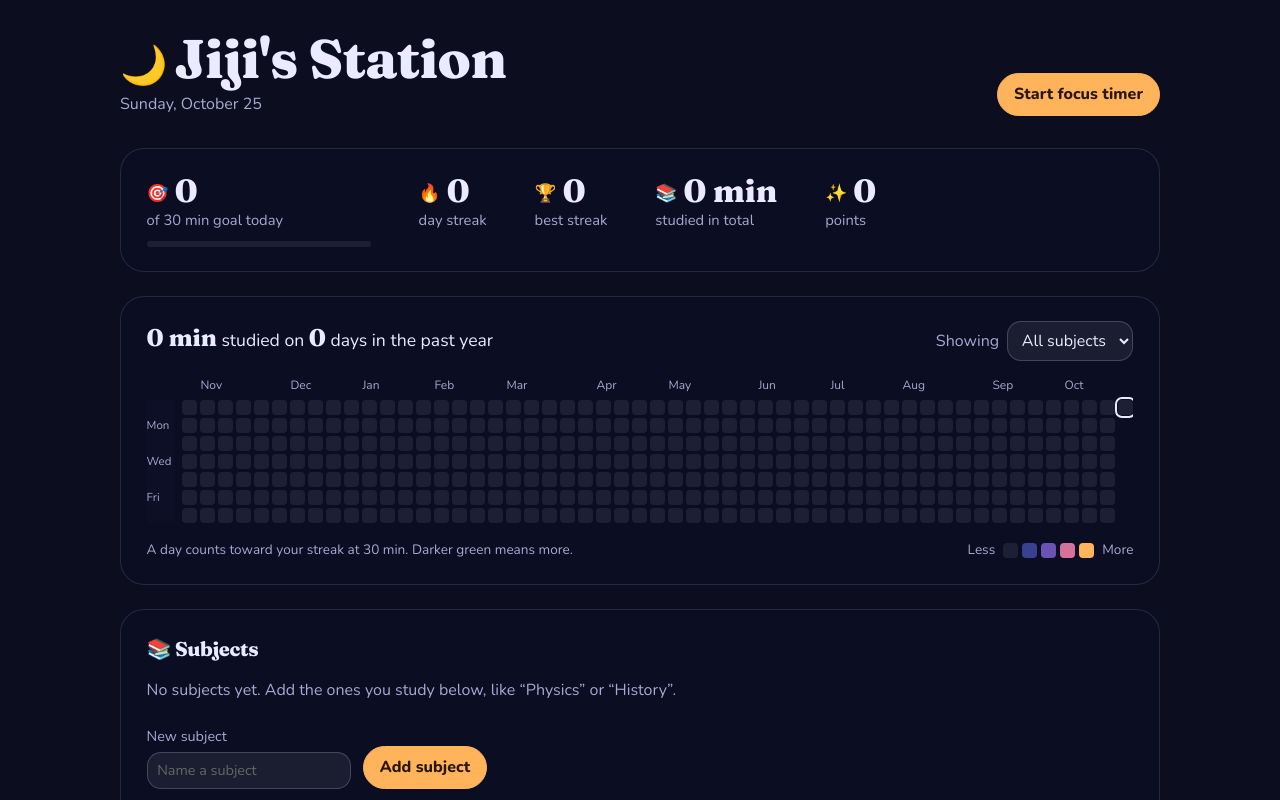
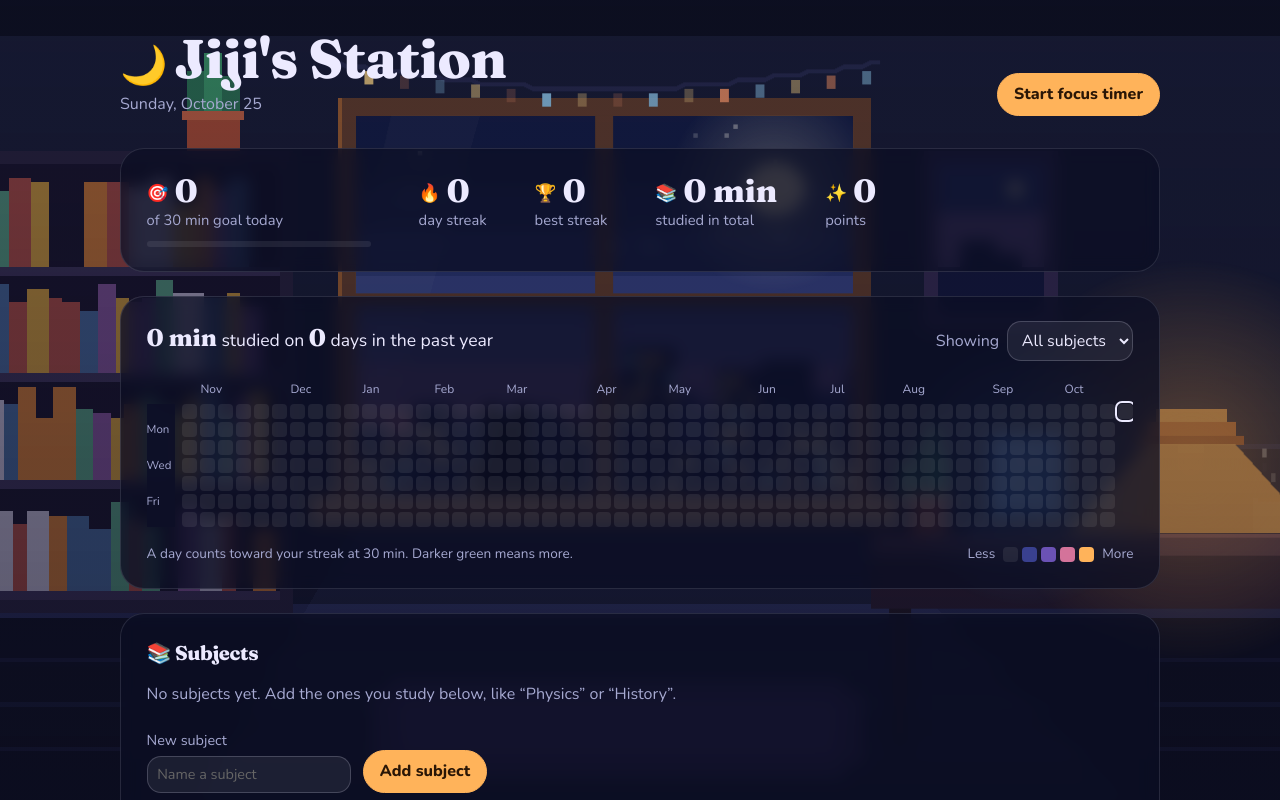
Before and after one commit to jiro-404/Jiji-s-Station, a React (Vite) app: page / in a window 1280 px wide. Shown: the top 800 px of the page. Built offline with nearby package versions, Linux system fonts and the light colour scheme.

Commit message:
Background fix

```diff
--- a/src/theme.css
+++ b/src/theme.css
@@ -109,3 +109,10 @@ select, input { border-radius: 14px; border-color: rgba(236, 234, 255, 0.2); col
 @media (max-width: 760px) {
   .page > section { padding: 1.2rem 1.1rem; border-radius: 20px; }
 }
+/* Show the room: put it above the page background, content above the room */
+body { background: transparent; }
+.scenery { z-index: 0; }
+.page { position: relative; z-index: 1; }
+
+/* Heatmap: remove the stray vertical scrollbar */
+.heat-scroll { overflow-y: hidden; padding-top: 4px; }
```
